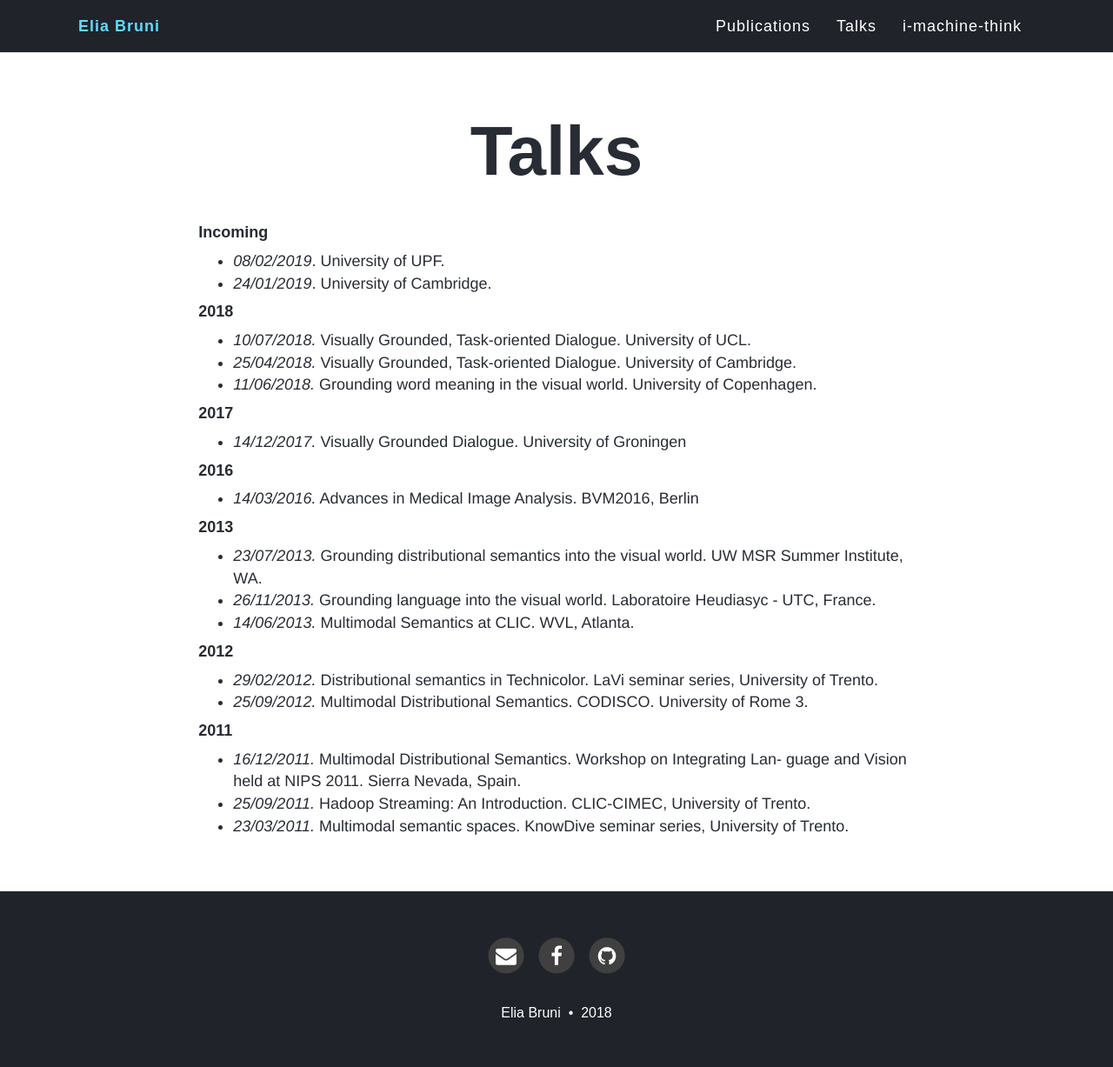
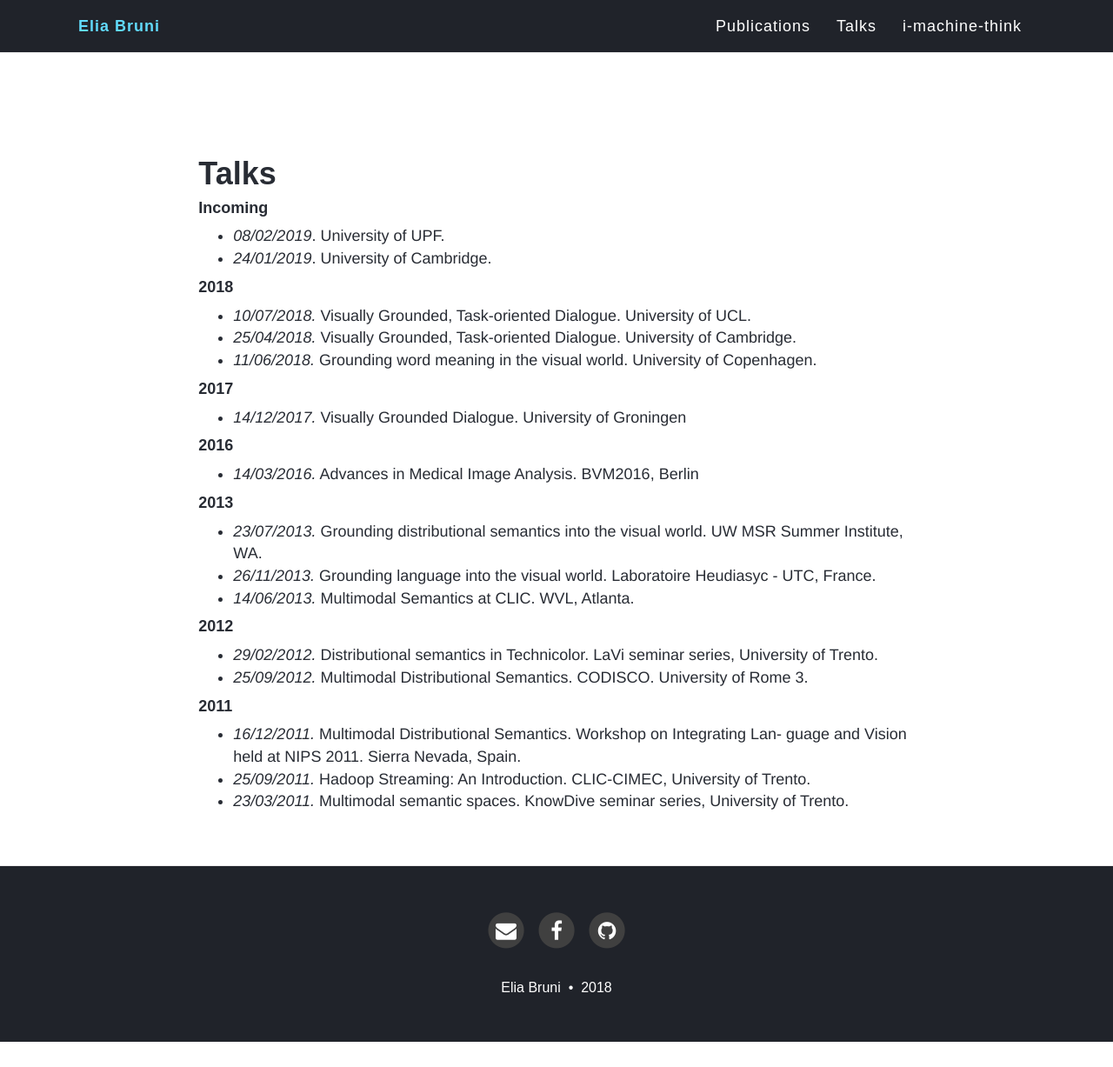
Before and after one commit to eliabruni/eliabruni.github.io, a Jekyll site: the page built from talks.md, in a window 1280 px wide and 1227 px high. Shown: the whole window at 87% size. Built offline with Jekyll 4.4.1, drawn with Linux system fonts in a browser that asks for light colours; nearby versions of some CDN libraries.

```diff
--- a/talks.md
+++ b/talks.md
@@ -1,7 +1,10 @@
 ---
 layout: page
-title: Talks
+title: ""
 ---
+
+
+# Talks
 #### Incoming
 * *08/02/2019*. University of UPF.
 * *24/01/2019*. University of Cambridge.
```
